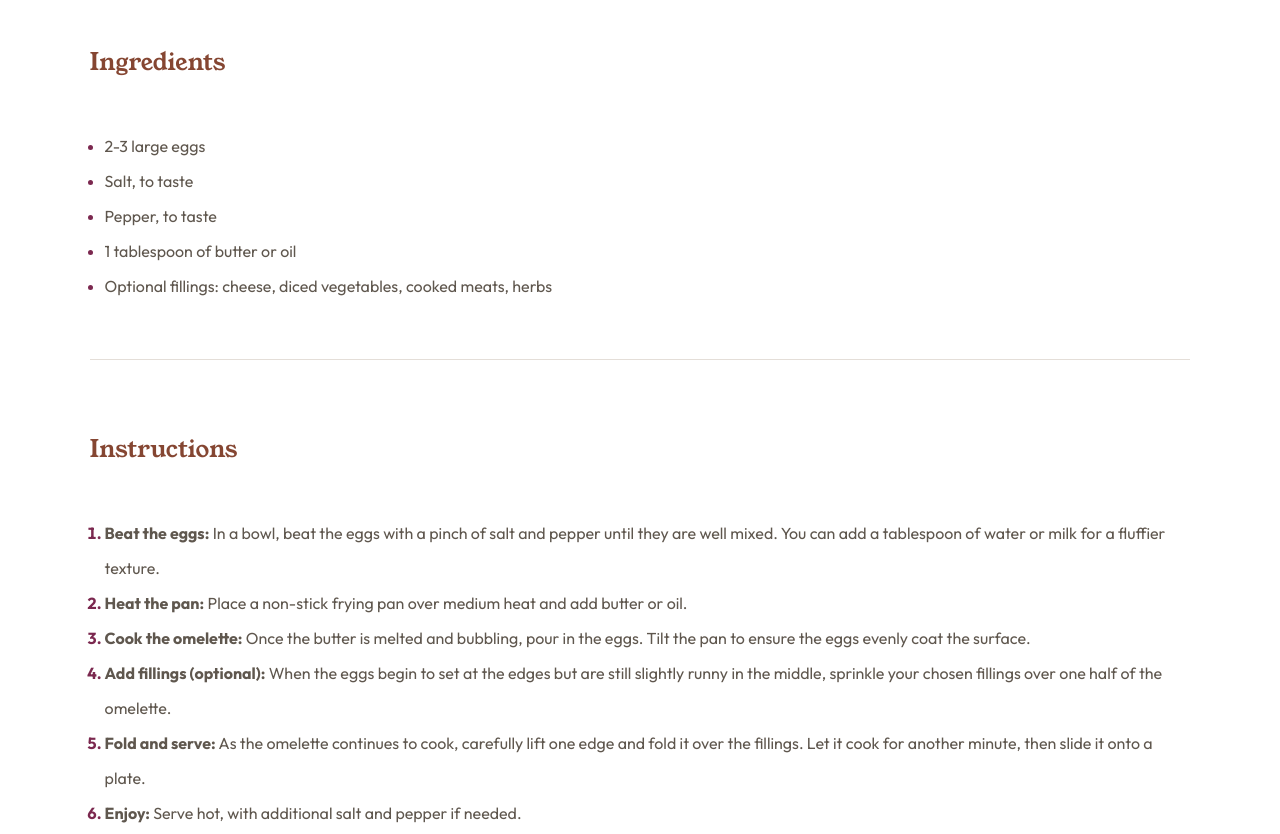
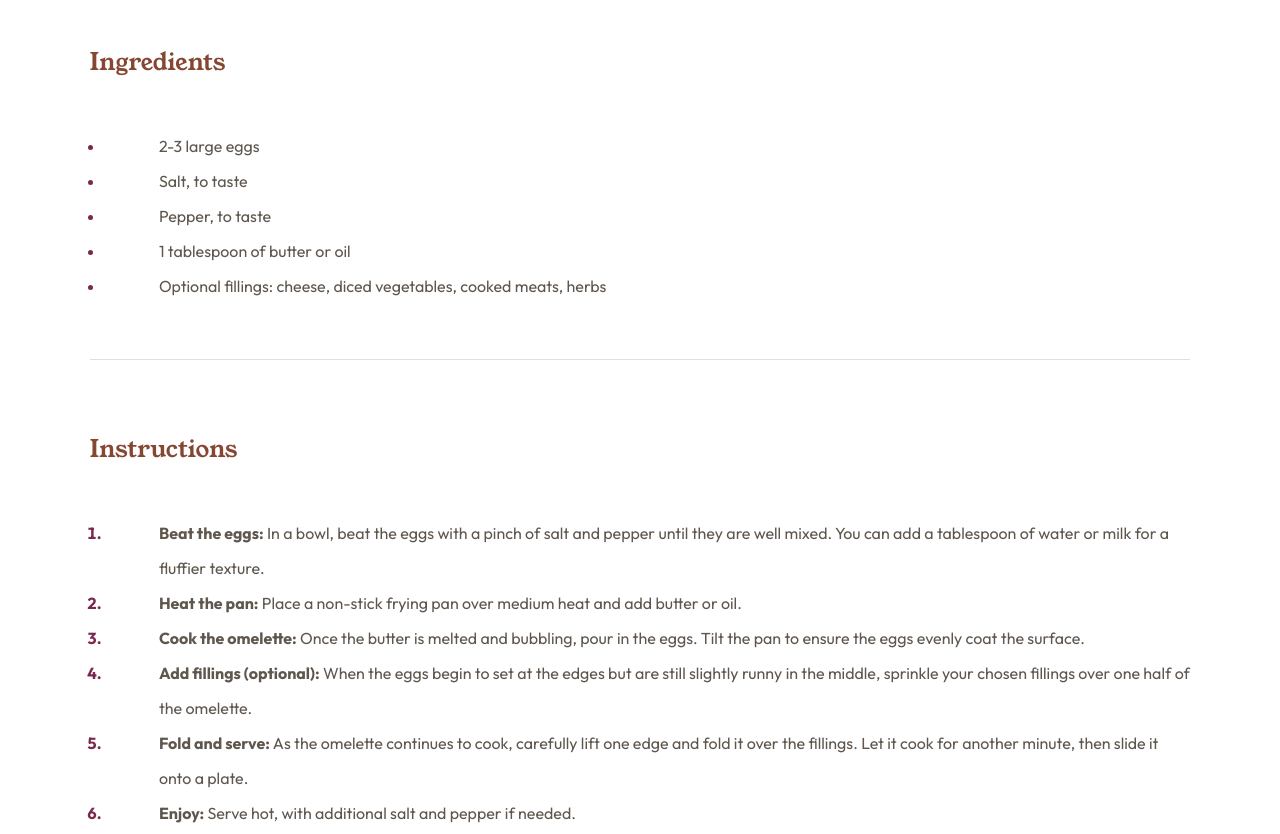
Before and after one commit to nikko-cathell/fm-recipe-page-main, a plain HTML site: page index.html in a window 1280 px wide. Shown: the part 1320-2154 px from the top of the page. Drawn offline with Linux system fonts and the light colour scheme.

Commit message:
Add files via upload

```diff
--- a/styles.css
+++ b/styles.css
@@ -81,9 +81,9 @@ h3 {
   font-weight: bold;
 }
 
-.move-me {
+/* .move-me {
   margin-left: 5%;
-}
+} */
 
 h1, h2, h3 {
   margin-bottom: 5%;
@@ -110,6 +110,10 @@ ul, ol {
   line-height: 35px;
   margin-block-start: 1em;
   padding-inline-start: 15px;
+}
+
+li {
+  padding-left: 5%;
 }
 
 ul::marker, li::marker {
```
